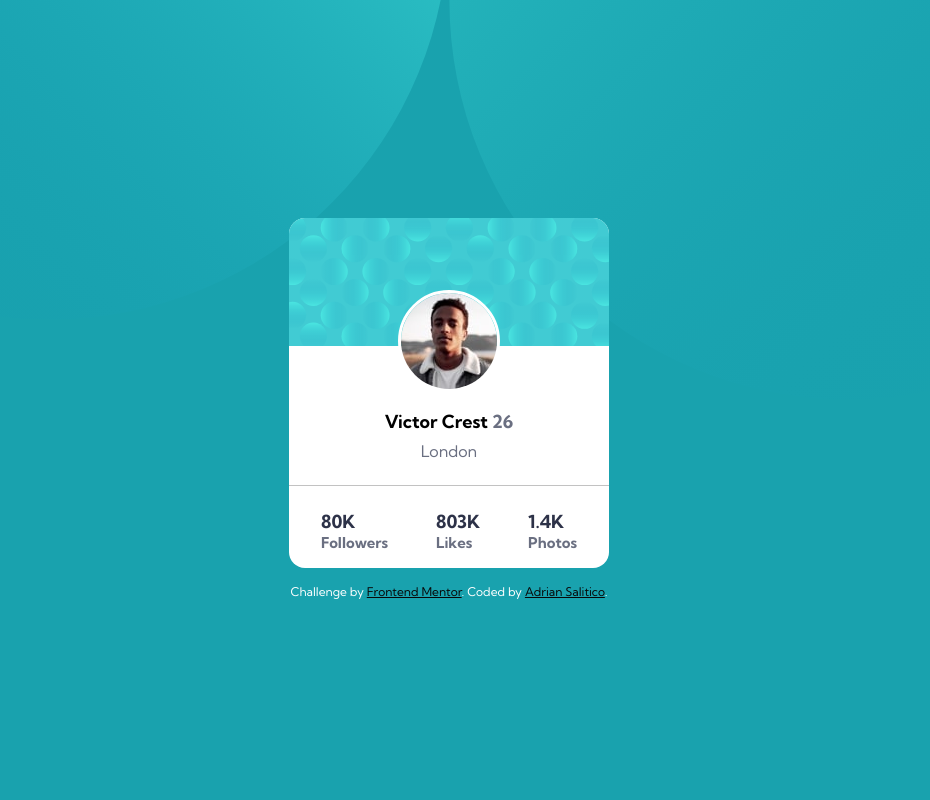
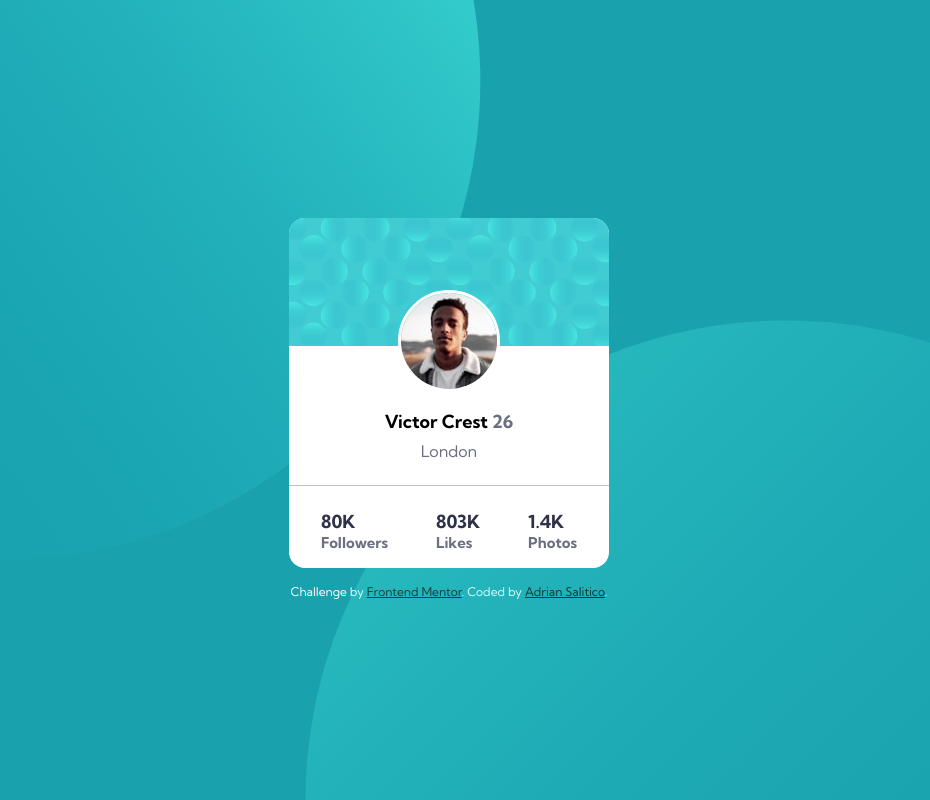
Before and after one commit to Frogerall/profile-card, a plain HTML site: page index.html in a window 1280 px wide. Shown: the top 800 px of the page, without its empty margins (191-1121 px from the left). Drawn offline with Linux system fonts and the light colour scheme.

Commit message:
fix overflow

```diff
--- a/index.html
+++ b/index.html
@@ -28,9 +28,8 @@
 </head>
 
 <body>
- <div class="main">
-  <img src="images/bg-pattern-top.svg" alt="" class="top">
-  <img src="images/bg-pattern-bottom.svg" alt="" class="bot">
+ <div class="img-top"><img src="images/bg-pattern-top.svg" alt=""></div>
+ <div class="img-bot"><img src="images/bg-pattern-bottom.svg" alt=""></div>
  <div class="container">
   <div class="card-bg"><img src="images/bg-pattern-card.svg" alt=""></div>
   <div class="profile">
@@ -61,8 +60,6 @@
   Challenge by <a href="https://www.frontendmentor.io?ref=challenge" target="_blank">Frontend Mentor</a>.
   Coded by <a href="#">Adrian Salitico</a>.
  </div>
- </div>
-
 </body>
 
 </html>
--- a/style.scss
+++ b/style.scss
@@ -9,34 +9,45 @@ body {
  display: flex;
  justify-content: center;
  align-items: center;
+ flex-direction: column;
  height: 100vh;
+ width: 100vw;
+ position: relative;
  overflow: hidden;
 }
-.top,
-.bot {
+.main {
+ display: flex;
+ flex-direction: column;
+ justify-content: center;
+ margin: 1rem auto;
+}
+.img-top {
  position: absolute;
- height: 100%;
- z-index: -1;
-}
-.top {
- bottom: -25rem;
- left: 7.5rem;
- transform: rotate(260deg);
+ width: 30rem;
+ transform: rotate(10deg);
+ top: -10rem;
+ left: -18rem;
  @media (min-width: 600px) {
-  top: -30rem;
-  left: -10rem;
-  transform: rotate(0deg);
+  width: 60rem;
+  top: -25rem;
  }
 }
-.bot {
- top: -25rem;
- right: 10rem;
- transform: rotate(190deg);
+.img-bot {
+ position: absolute;
+ width: 30rem;
+ transform: rotate(10deg);
+ bottom: -10rem;
+ transform: translateX(35%);
+
  @media (min-width: 600px) {
+  width: 60rem;
   bottom: -30rem;
-  right: -10rem;
-  transform: rotate(0deg);
  }
+}
+img {
+ width: 100%;
+ height: auto;
+ display: block;
 }
 .container {
  display: flex;
```
Also changed, not shown: css/style.css, 2 other files. Lines whose indentation alone changed are shown as unchanged.
